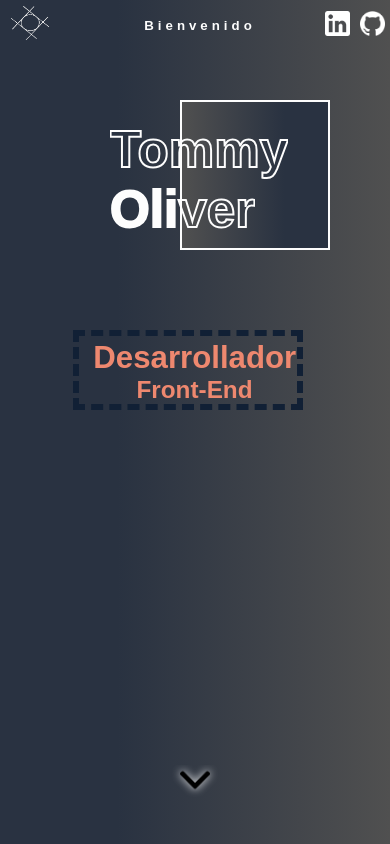
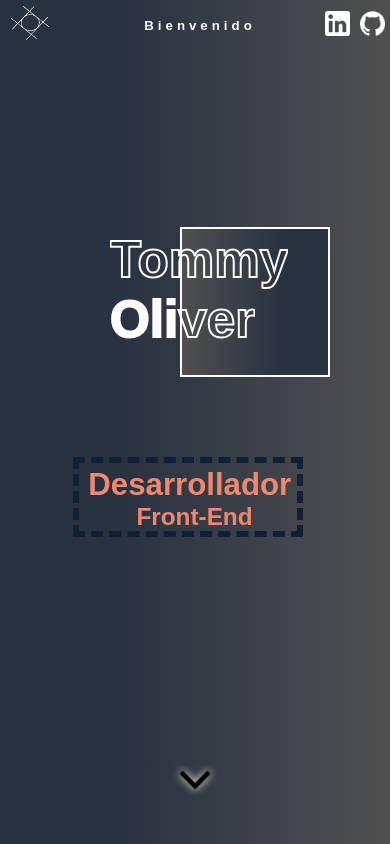
Before and after one commit to Tommyyoliver/portfolio, a React (Vite) app: page / in a window 390 px wide. Shown: the top 844 px of the page. Built offline with nearby package versions, Linux system fonts and the light colour scheme.

Commit message:
Página inicial corregida. Posición incorrecta del titulo en una dimensión responsiva

```diff
--- a/src/assets/css/output.css
+++ b/src/assets/css/output.css
@@ -40,6 +40,11 @@ body::-webkit-scrollbar {
 .bar .bar-icons-container a img {
   width: 25px;
   filter: invert(1);
+}
+.bar .bar-icons-container a img:hover {
+  transform: scale(1.06);
+  filter: invert(0.6);
+  transition: all 0.5s ease;
 }
 
 @media (min-width: 769px) {
@@ -103,6 +108,7 @@ body::-webkit-scrollbar {
   flex-direction: column;
   justify-content: start;
   align-items: center;
+  padding-top: 15vh;
 }
 
 .name-container {
@@ -112,7 +118,7 @@ body::-webkit-scrollbar {
 .name-container .name-front {
   position: absolute;
   top: 120px;
-  transform: translateX(50px);
+  transform: translate(50px, 110px);
   -webkit-text-fill-color: transparent;
   -webkit-text-stroke-width: 2px;
   animation: text-front 2s 1 normal;
@@ -121,7 +127,7 @@ body::-webkit-scrollbar {
 .name-container .name-back {
   position: absolute;
   top: 180px;
-  transform: translateX(50px);
+  transform: translate(50px, 110px);
   animation: text-back 2s 1 normal, blur 10s 1 normal;
   opacity: 0;
   z-index: 0;
@@ -130,7 +136,7 @@ body::-webkit-scrollbar {
   z-index: 200;
   position: absolute;
   top: 180px;
-  transform: translateX(50px);
+  transform: translate(50px, 110px);
   -webkit-text-fill-color: transparent;
   -webkit-text-stroke-width: 2px;
   animation: blur 10s 1 normal;
@@ -140,7 +146,7 @@ body::-webkit-scrollbar {
   z-index: 0;
   position: absolute;
   top: 180px;
-  transform: translateX(50px);
+  transform: translate(50px, 110px);
   animation: blur 10s 1 normal;
   animation-delay: -5s;
 }
@@ -167,21 +173,22 @@ body::-webkit-scrollbar {
   width: 13ch;
   white-space: nowrap;
   border-right: 1px solid transparent;
-  animation: typing 2s steps(16) normal, blick 2s step-end normal;
+  animation: typing 2s steps(13) normal, blick 2s step-end normal;
   overflow: hidden;
-  margin: 0 auto;
+  margin: 0;
   font-weight: 700;
   z-index: 100;
+  transform: translateX(-5px);
 }
 .description-container .description-two {
   color: #ee886f;
   width: 9ch;
-  font-weight: 700;
   white-space: nowrap;
   border-right: 1px solid transparent;
-  animation: typingTwo 3s steps(9) normal, blickTwo 3s step-end normal;
+  animation: typingTwo 2s steps(9) normal, blickTwo 2s step-end normal;
   overflow: hidden;
   margin: 0 auto;
+  font-weight: 700;
   z-index: 100;
 }
 .description-container .description-cube {
@@ -210,30 +217,30 @@ body::-webkit-scrollbar {
 
 @keyframes text-front {
   0% {
-    transform: translate(50px, 30px);
+    transform: translate(50px, 140px);
   }
   30% {
-    transform: translate(50px, 30px);
+    transform: translate(50px, 140px);
   }
   50% {
-    transform: translate(50px, 34px);
+    transform: translate(50px, 144px);
   }
   85% {
-    transform: translate(50px, -5px);
+    transform: translate(50px, 105px);
   }
 }
 @keyframes text-back {
   0% {
-    transform: translate(50px, -29px);
+    transform: translate(50px, 80px);
   }
   30% {
-    transform: translate(50px, -29px);
+    transform: translate(50px, 80px);
   }
   50% {
-    transform: translate(50px, -34px);
+    transform: translate(50px, 76px);
   }
   85% {
-    transform: translate(50px, 4px);
+    transform: translate(50px, 117px);
   }
 }
 @keyframes blur {
@@ -249,6 +256,10 @@ body::-webkit-scrollbar {
 @keyframes typing {
   0% {
     width: 0;
+    transform: translateX(10px);
+  }
+  100% {
+    transform: translateX(5px);
   }
 }
 @keyframes typingTwo {
@@ -280,6 +291,7 @@ body::-webkit-scrollbar {
     justify-content: center;
     align-items: flex-start;
     flex-wrap: wrap;
+    padding-top: 0;
   }
   .name-container {
     font-size: 2.7rem;
--- a/src/assets/sass/components/_InitialSection.scss
+++ b/src/assets/sass/components/_InitialSection.scss
@@ -8,6 +8,7 @@
     flex-direction: column;
     justify-content: start;
     align-items: center;
+    padding-top: 15vh;
 }
 .name-container {
     font-size: 1.6rem;
@@ -16,7 +17,7 @@
     .name-front {
         position: absolute;
         top: 120px;
-        transform: translateX(50px);
+        transform: translate(50px, 110px);
         -webkit-text-fill-color: transparent;
         -webkit-text-stroke-width: 2px;
         animation: text-front 2s 1 normal;
@@ -25,7 +26,7 @@
     .name-back {
         position: absolute;
         top: 180px;
-        transform: translateX(50px);
+        transform: translate(50px, 110px);
         animation: text-back 2s 1 normal, blur 10s 1 normal;
         opacity: 0;
         z-index: 0;
@@ -34,7 +35,7 @@
         z-index: 200;
         position: absolute;
         top: 180px;
-        transform: translateX(50px);
+        transform: translate(50px, 110px);
         -webkit-text-fill-color: transparent;
         -webkit-text-stroke-width: 2px;
         animation: blur 10s 1 normal;
@@ -44,7 +45,7 @@
         z-index: 0;
         position: absolute;
         top: 180px;
-        transform: translateX(50px);
+        transform: translate(50px, 110px);
         animation: blur 10s 1 normal;
         animation-delay: -5s;
     }
@@ -74,21 +75,22 @@
         width: 13ch;
         white-space: nowrap;
         border-right: 1px solid transparent;
-        animation: typing 2s steps(16) normal, blick 2s step-end normal;
+        animation: typing 2s steps(13) normal, blick 2s step-end normal;
         overflow: hidden;
-        margin: 0 auto;
+        margin: 0;
         font-weight: 700;
         z-index: 100;
+        transform: translateX(-5px);
     }
     .description-two {
         color: $secondary-color;
         width: 9ch;
-        font-weight: 700;
         white-space: nowrap;
         border-right: 1px solid transparent;
-        animation: typingTwo 3s steps(9) normal, blickTwo 3s step-end normal;
+        animation: typingTwo 2s steps(9) normal, blickTwo 2s step-end normal;
         overflow: hidden;
         margin: 0 auto;
+        font-weight: 700;
         z-index: 100;
     }
     .description-cube {
@@ -117,16 +119,16 @@
 }
 
 @keyframes text-front {
-    0% {transform: translate(50px, 30px);}
-    30% {transform: translate(50px, 30px);}
-    50% {transform: translate(50px, 34px);}
-    85% {transform: translate(50px, -5px);}
+    0% {transform: translate(50px, 140px);}
+    30% {transform: translate(50px, 140px);}
+    50% {transform: translate(50px, 144px);}
+    85% {transform: translate(50px, 105px);}
 }
 @keyframes text-back {
-    0% {transform: translate(50px, -29px);}
-    30% {transform: translate(50px, -29px);}
-    50% {transform: translate(50px, -34px);}
-    85% {transform: translate(50px, 4px);}
+    0% {transform: translate(50px, 80px);}
+    30% {transform: translate(50px, 80px);}
+    50% {transform: translate(50px, 76px);}
+    85% {transform: translate(50px, 117px);}
 }
 @keyframes blur {
     0%, 20% {
@@ -140,7 +142,8 @@
 }
 
 @keyframes typing {
-    0% {width: 0;}
+    0% {width: 0; transform: translateX(10px);}
+    100% {transform: translateX(5px);}
 }
 @keyframes typingTwo {
     0% {width: 0;}
@@ -164,6 +167,7 @@
         justify-content: center;
         align-items: flex-start;
         flex-wrap: wrap;
+        padding-top: 0;
     }
 
     .name-container {
--- a/src/assets/sass/components/_Sidebar.scss
+++ b/src/assets/sass/components/_Sidebar.scss
@@ -32,6 +32,11 @@
             img {
                 width: 25px;
                 filter: invert(1);
+            }
+            img:hover {
+                transform: scale(1.06);
+                filter: invert(.6);
+                transition: all .5s ease;
             }
         }
     }
```
Also changed, not shown: 1 other file (tests, documents, lock files or other folders).
